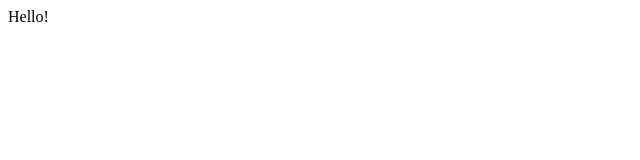
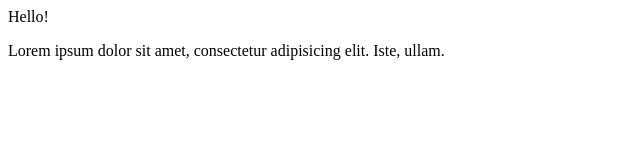
Before and after one commit to MaksRoxx/test, a plain HTML site: page index.html in a window 1280 px wide. Shown: the whole page, without its empty margins (0-640 px from the left). Drawn offline with Linux system fonts and the light colour scheme.

Commit message:
lorem + index.html

```diff
--- a/index.html
+++ b/index.html
@@ -8,5 +8,6 @@
 </head>
 <body>
     Hello!
+    <p>Lorem ipsum dolor sit amet, consectetur adipisicing elit. Iste, ullam.</p>
 </body>
 </html>
```
